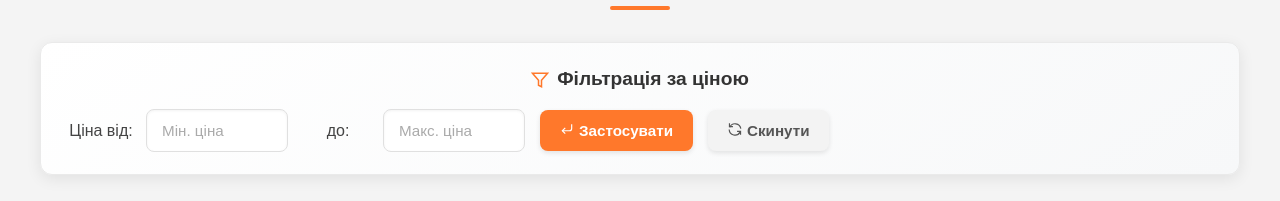
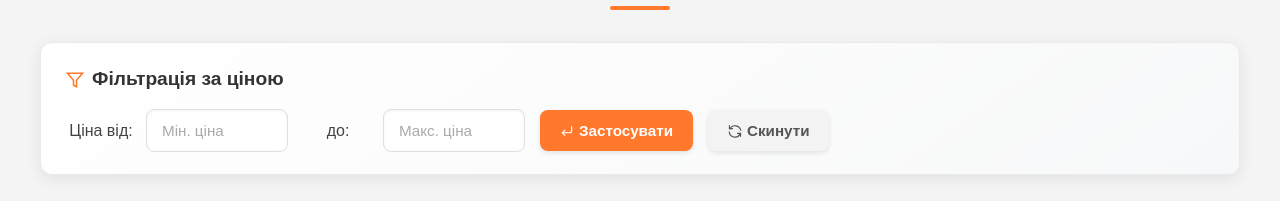
Before and after one commit to Avloga228/Avloga228.github.io, a React (Vite) app in the folder lab5/sport-equipment-rental/: page /rentals in a window 1280 px wide. Shown: the part 246-447 px from the top of the page. Built offline with nearby package versions, Linux system fonts and the light colour scheme; no server answers; the database is empty; sample sign-in values are in the browser's storage.

Commit message:
Commit lab5

```diff
--- a/lab5/sport-equipment-rental/package.json
+++ b/lab5/sport-equipment-rental/package.json
@@ -6,6 +6,8 @@
   "scripts": {
     "dev": "vite",
     "build": "vite build",
+    "clean-build": "rimraf dist && vite build",
+    "vercel-build": "rimraf dist && vite build",
     "lint": "eslint . --ext js,jsx --report-unused-disable-directives --max-warnings 0",
     "preview": "vite preview",
     "server": "node server.js",
@@ -31,6 +33,7 @@
     "eslint-plugin-react-hooks": "^4.6.0",
     "eslint-plugin-react-refresh": "^0.4.5",
     "nodemon": "^3.0.2",
+    "rimraf": "^6.0.1",
     "vite": "^5.1.0"
   }
 }
--- a/lab5/sport-equipment-rental/src/pages/Rentals.jsx
+++ b/lab5/sport-equipment-rental/src/pages/Rentals.jsx
@@ -5,6 +5,7 @@ import { auth, db } from "../firebase";
 import { collection, doc, deleteDoc, updateDoc, increment } from "firebase/firestore";
 import { apiPath } from '../config';
 import './Rentals.css';
+import './RentalsFilter.css';
 
 function Rentals() {
   const [user, setUser] = useState(undefined);
@@ -214,7 +215,14 @@ function Rentals() {
       <h1>Мої оренди</h1>
 
       {/* Додаємо фільтр за ціною */}
-      <div className="filter-container">
+      <div className="filter-container rentals-filters" style={{
+        margin: "20px 0 30px",
+        background: "linear-gradient(145deg, #ffffff, #f7f8f9)",
+        padding: "22px 25px",
+        borderRadius: "12px",
+        boxShadow: "0 4px 15px rgba(0, 0, 0, 0.08)",
+        border: "1px solid #eaeaea"
+      }}>
         <h3>
           <svg width="18" height="18" viewBox="0 0 24 24" fill="none" stroke="#FF782B" strokeWidth="2" style={{ marginRight: '8px', verticalAlign: 'text-bottom' }}>
             <polygon points="22 3 2 3 10 12.46 10 19 14 21 14 12.46 22 3"/>
@@ -222,34 +230,80 @@ function Rentals() {
           Фільтрація за ціною
         </h3>
         <form onSubmit={applyPriceFilter} className="price-filter">
-          <div className="filter-group">
-            <label>Ціна від:</label>
+          <div className="filter-group" style={{ display: "flex", alignItems: "center", gap: "10px" }}>
+            <label style={{ fontWeight: "500", color: "#444", minWidth: "70px" }}>Ціна від:</label>
             <input
               type="number"
               name="min"
               value={tempPriceFilter.min}
               onChange={handlePriceFilterChange}
               placeholder="Мін. ціна"
+              style={{
+                padding: "12px 15px",
+                border: "1px solid #e0e0e0",
+                borderRadius: "8px",
+                width: "110px",
+                backgroundColor: "#ffffff",
+                color: "#333",
+                fontSize: "0.95rem",
+                boxShadow: "inset 0 1px 3px rgba(0, 0, 0, 0.05)"
+              }}
             />
           </div>
-          <div className="filter-group">
-            <label>до:</label>
+          <div className="filter-group" style={{ display: "flex", alignItems: "center", gap: "10px" }}>
+            <label style={{ fontWeight: "500", color: "#444", minWidth: "70px" }}>до:</label>
             <input
               type="number"
               name="max"
               value={tempPriceFilter.max}
               onChange={handlePriceFilterChange}
               placeholder="Макс. ціна"
+              style={{
+                padding: "12px 15px",
+                border: "1px solid #e0e0e0",
+                borderRadius: "8px",
+                width: "110px",
+                backgroundColor: "#ffffff",
+                color: "#333",
+                fontSize: "0.95rem",
+                boxShadow: "inset 0 1px 3px rgba(0, 0, 0, 0.05)"
+              }}
             />
           </div>
-          <button type="submit" className="apply-filter">
+          <button type="submit" className="apply-filter" style={{
+            padding: "12px 20px",
+            border: "none",
+            borderRadius: "8px",
+            cursor: "pointer",
+            fontWeight: "600",
+            fontSize: "0.95rem",
+            transition: "all 0.3s ease",
+            boxShadow: "0 2px 5px rgba(0, 0, 0, 0.1)",
+            display: "flex",
+            alignItems: "center",
+            backgroundColor: "#ff782b",
+            color: "white"
+          }}>
             <svg width="14" height="14" viewBox="0 0 24 24" fill="none" stroke="currentColor" strokeWidth="2" style={{ marginRight: '5px' }}>
               <polyline points="9 10 4 15 9 20" />
               <path d="M20 4v7a4 4 0 0 1-4 4H4" />
             </svg>
             Застосувати
           </button>
-          <button type="button" className="reset-filter" onClick={resetFilters}>
+          <button type="button" className="reset-filter" onClick={resetFilters} style={{
+            padding: "12px 20px",
+            border: "none",
+            borderRadius: "8px",
+            cursor: "pointer",
+            fontWeight: "600",
+            fontSize: "0.95rem",
+            transition: "all 0.3s ease",
+            boxShadow: "0 2px 5px rgba(0, 0, 0, 0.1)",
+            display: "flex",
+            alignItems: "center",
+            backgroundColor: "#f3f3f3",
+            color: "#555"
+          }}>
             <svg width="14" height="14" viewBox="0 0 24 24" fill="none" stroke="currentColor" strokeWidth="2" style={{ marginRight: '5px' }}>
               <path d="M2.5 2v6h6M21.5 22v-6h-6" />
               <path d="M22 11.5A10 10 0 0 0 3 9" />
--- /dev/null
+++ b/lab5/sport-equipment-rental/src/pages/RentalsFilter.css
@@ -0,0 +1,143 @@
+/* Покращені стилі для фільтрів */
+.rentals-filters.filter-container {
+  margin: 20px 0 30px;
+  background: linear-gradient(145deg, #ffffff, #f7f8f9);
+  padding: 22px 25px;
+  border-radius: 12px;
+  box-shadow: 0 4px 15px rgba(0, 0, 0, 0.08);
+  border: 1px solid #eaeaea;
+}
+
+.rentals-filters h3 {
+  margin-top: 0;
+  margin-bottom: 15px;
+  font-size: 1.2rem;
+  color: #333;
+  font-weight: 600;
+  display: flex;
+  align-items: center;
+}
+
+.rentals-filters .price-filter {
+  display: flex;
+  align-items: center;
+  gap: 15px;
+  flex-wrap: wrap;
+}
+
+.rentals-filters .filter-group {
+  display: flex;
+  align-items: center;
+  gap: 10px;
+}
+
+.rentals-filters .filter-group label {
+  font-weight: 500;
+  color: #444;
+  min-width: 70px;
+}
+
+.rentals-filters .price-filter input {
+  padding: 12px 15px;
+  border: 1px solid #e0e0e0;
+  border-radius: 8px;
+  width: 110px;
+  background-color: #ffffff;
+  color: #333;
+  font-size: 0.95rem;
+  transition: all 0.3s ease;
+  box-shadow: inset 0 1px 3px rgba(0, 0, 0, 0.05);
+}
+
+.rentals-filters .price-filter input:focus {
+  outline: none;
+  border-color: #ff782b;
+  box-shadow: 0 0 0 3px rgba(255, 120, 43, 0.15);
+}
+
+.rentals-filters .price-filter input::placeholder {
+  color: #aaa;
+}
+
+.rentals-filters .apply-filter,
+.rentals-filters .reset-filter {
+  padding: 12px 20px;
+  border: none;
+  border-radius: 8px;
+  cursor: pointer;
+  font-weight: 600;
+  font-size: 0.95rem;
+  transition: all 0.3s ease;
+  box-shadow: 0 2px 5px rgba(0, 0, 0, 0.1);
+  display: flex;
+  align-items: center;
+}
+
+.rentals-filters .apply-filter {
+  background-color: #ff782b;
+  color: white;
+}
+
+.rentals-filters .apply-filter:hover {
+  background-color: #e66a20;
+  transform: translateY(-2px);
+  box-shadow: 0 4px 8px rgba(255, 120, 43, 0.25);
+}
+
+.rentals-filters .reset-filter {
+  background-color: #f3f3f3;
+  color: #555;
+}
+
+.rentals-filters .reset-filter:hover {
+  background-color: #e6e6e6;
+  transform: translateY(-2px);
+  box-shadow: 0 4px 8px rgba(0, 0, 0, 0.1);
+}
+
+@media (max-width: 600px) {
+  .rentals-filters .price-filter {
+    flex-direction: column;
+    align-items: flex-start;
+  }
+
+  .rentals-filters .price-filter input {
+    width: 100%;
+  }
+
+  .rentals-filters .filter-group {
+    width: 100%;
+  }
+
+  .rentals-filters .apply-filter,
+  .rentals-filters .reset-filter {
+    width: 100%;
+    justify-content: center;
+  }
+}
+
+@media (max-width: 480px) {
+  .rentals-filters.filter-container {
+    padding: 15px;
+  }
+
+  .rentals-filters .filter-group {
+    flex-direction: column;
+    align-items: flex-start;
+    gap: 5px;
+  }
+
+  .rentals-filters .filter-group label {
+    width: 100%;
+    margin-bottom: 5px;
+  }
+
+  .rentals-filters .price-filter input {
+    width: 100%;
+  }
+
+  .rentals-filters .apply-filter,
+  .rentals-filters .reset-filter {
+    font-size: 0.9rem;
+  }
+}
```
Also changed, not shown: lab5/sport-equipment-rental/vercel.json, 6 other files (tests, documents, lock files or other folders).
